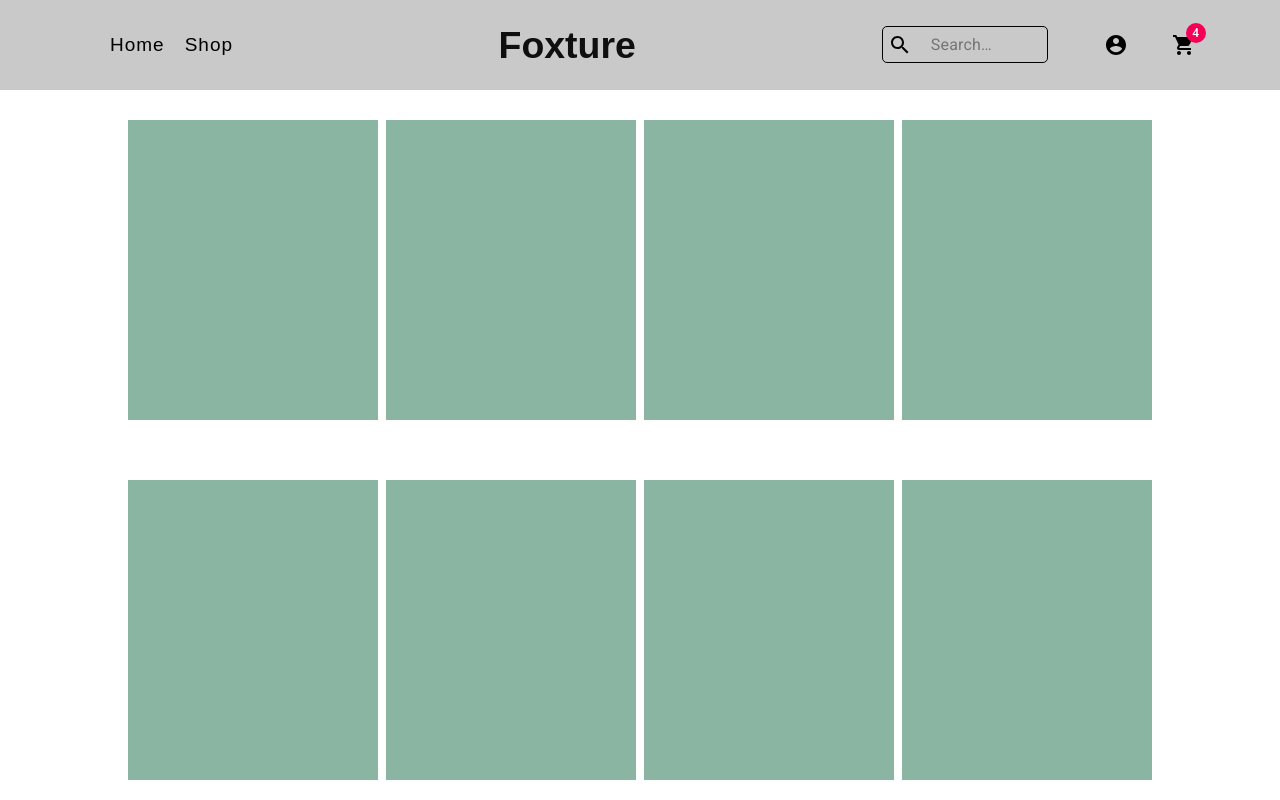
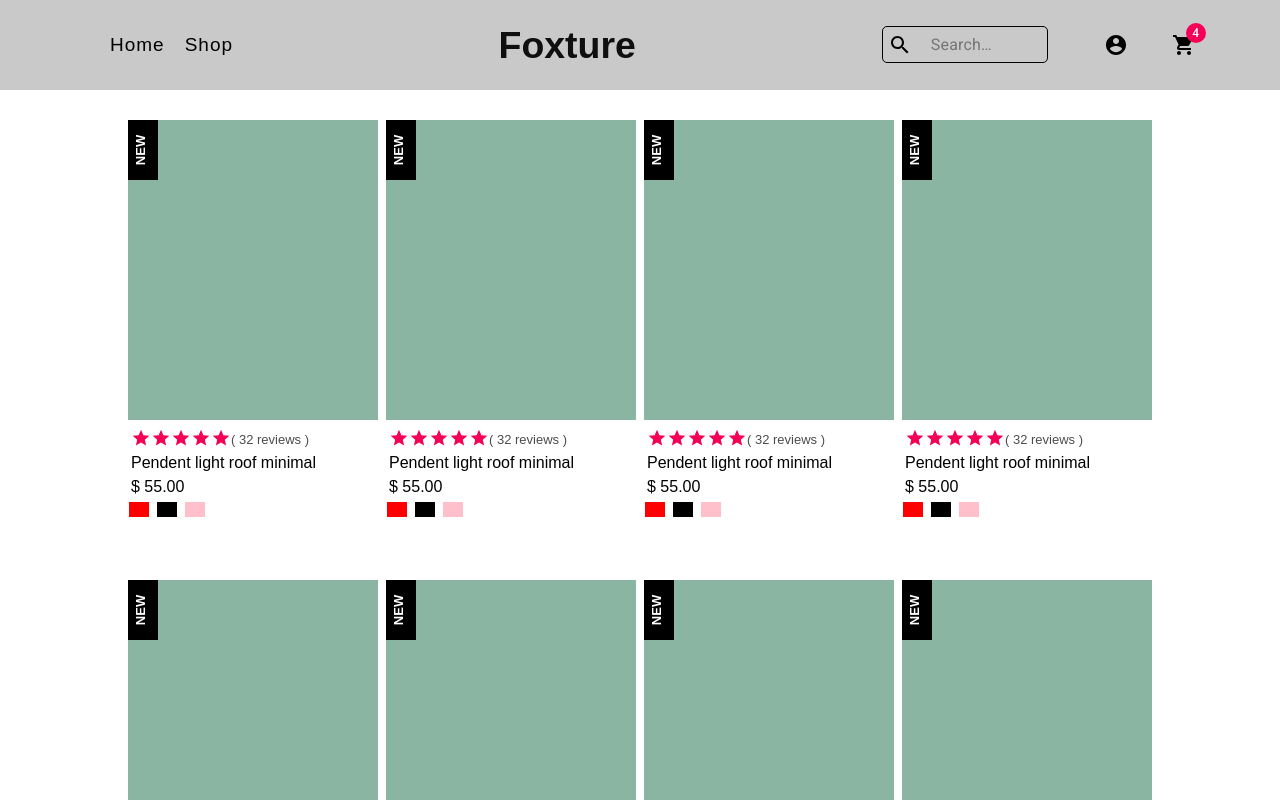
Before and after one commit to sameers-b/foxture-template-react, a React (Create React App) app: page / in a window 1280 px wide. Shown: the top 800 px of the page. Built offline with nearby package versions, Linux system fonts and the light colour scheme; the HTML template or start-up script is replaced by a standard one.

Commit message:
product-done

```diff
--- a/src/Components/BestProduct.css
+++ b/src/Components/BestProduct.css
@@ -2,6 +2,7 @@ section {
   /* border: 1px solid red; */
   width: 80%;
   margin: 0 auto;
+  height: 950px;
 }
 section div {
   display: flex;
@@ -11,3 +12,7 @@ section div {
   justify-content: space-between;
   padding: 30px 0;
 }
+.best-product-row-2 {
+  position: relative;
+  top: 100px;
+}
--- a/src/Components/Product/Product.css
+++ b/src/Components/Product/Product.css
@@ -15,10 +15,36 @@
   width: 100%;
   /* border: 1px solid orange; */
 }
+.product-details {
+  /* border: 1px solid black; */
+  height: 110px;
+  width: 100%;
+  position: absolute;
+  top: 100%;
+  padding-top: 5px;
+  display: block;
+}
+.product-offer {
+  display: inline-block;
+  height: 30px;
+  width: 60px;
+  transform: rotate(-90deg);
+  text-align: center;
+  position: relative;
+  top: 15px;
+  left: -15px;
+  background-color: black;
+  color: white;
+  z-index: 5;
+  font-size: 13px;
+  font-weight: bold;
+  padding-top: 5px;
+}
 .product-card:hover p {
   height: 100%;
   width: 100%;
   /* border: 3px solid blue; */
+  position: absolute;
   background-color: rgba(80, 80, 80, 0.7);
 }
 .product-icon {
@@ -41,3 +67,21 @@
 .product-card:hover .product-icon span {
   display: inline-block;
 }
+.product-review,
+.product-name,
+.product-price {
+  /* border: 1px solid red; */
+  padding: 3px;
+}
+.product-color span {
+  display: inline-block;
+  height: 15px;
+  width: 20px;
+  /* border: 1px solid black; */
+  margin: 3px 7px 0 1px;
+}
+.product .product-total-review {
+  padding-top: 4px;
+  font-size: 13px;
+  opacity: 0.7;
+}
--- a/src/Components/Product/Product.js
+++ b/src/Components/Product/Product.js
@@ -1,10 +1,12 @@
 import "./Product.css";
+import GradeIcon from "@material-ui/icons/Grade";
 
 const Product = () => {
   return (
     <>
       <div className="product">
         <div className="product-card">
+          <span className="product-offer">NEW</span>
           <p></p>
           <div className="product-icon">
             <span></span>
@@ -13,6 +15,25 @@ const Product = () => {
             <span></span>
           </div>
         </div>
+        <div className="product-details">
+          <div className="product-review">
+            <GradeIcon color="secondary" fontSize="small" />
+            <GradeIcon color="secondary" fontSize="small" />
+            <GradeIcon color="secondary" fontSize="small" />
+            <GradeIcon color="secondary" fontSize="small" />
+            <GradeIcon color="secondary" fontSize="small" />
+            <span className="product-total-review"> ( 32 reviews )</span>
+          </div>
+          <div className="product-name">Pendent light roof minimal</div>
+          <div className="product-price">
+            <span>$ 55.00</span>
+          </div>
+          <div className="product-color">
+            <span style={{ "background-color": "red" }}></span>
+            <span style={{ "background-color": "black" }}></span>
+            <span style={{ "background-color": "pink" }}></span>
+          </div>
+        </div>
       </div>
     </>
   );
```
